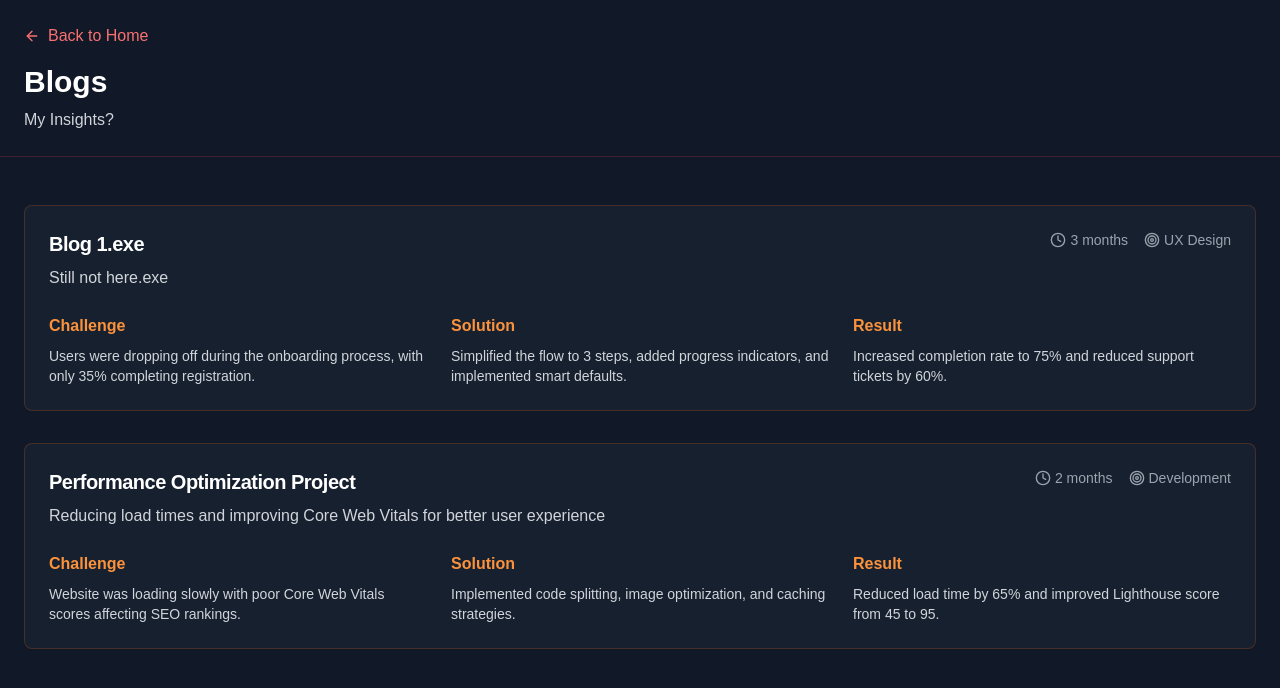
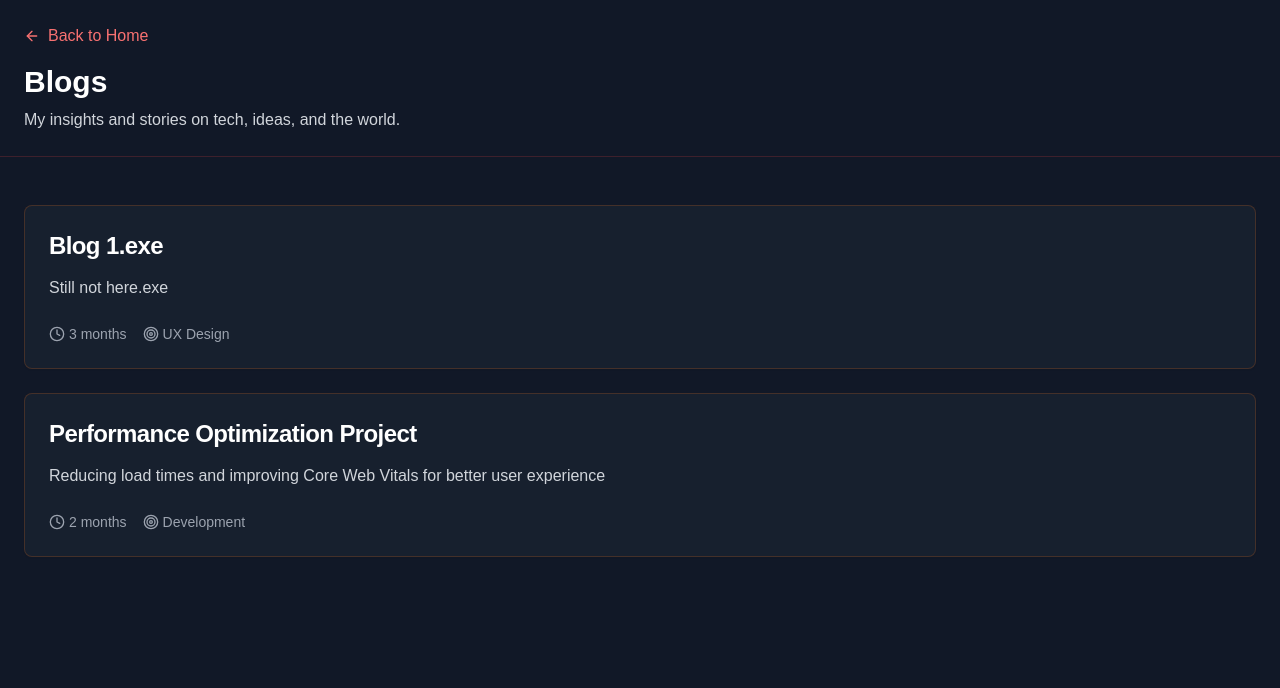
Before and after one commit to thecahintosh/portfolio-website, a Next.js app: page /case-studies in a window 1280 px wide. Shown: the top 688 px of the page. Built offline with nearby package versions, Linux system fonts and the light colour scheme.

Commit message:
Update page.tsx

```diff
--- a/app/case-studies/page.tsx
+++ b/app/case-studies/page.tsx
@@ -3,8 +3,8 @@ import { Card, CardContent, CardDescription, CardHeader, CardTitle } from "@/com
 import { ArrowLeft, Clock, Target } from "lucide-react"
 import { getCaseStudies } from "@/lib/data"
 
-export default async function CaseStudiesPage() {
-  const caseStudies = await getCaseStudies()
+export default async function BlogPage() {
+  const blogs = await getCaseStudies()
 
   return (
     <div className="min-h-screen bg-gray-900 text-white">
@@ -15,48 +15,30 @@ export default async function CaseStudiesPage() {
             Back to Home
           </Link>
           <h1 className="text-3xl font-bold">Blogs</h1>
-          <p className="text-gray-300 mt-2">My Insights?</p>
+          <p className="text-gray-300 mt-2">My insights and stories on tech, ideas, and the world.</p>
         </div>
       </header>
 
       <main className="container mx-auto px-6 py-12">
-        <div className="space-y-8">
-          {caseStudies.map((study) => (
+        <div className="space-y-6">
+          {blogs.map((blog) => (
             <Card
-              key={study.id}
+              key={blog.id}
               className="bg-gray-800/50 border border-orange-500/20 hover:border-orange-500/40 transition-all duration-300"
             >
               <CardHeader>
-                <div className="flex justify-between items-start">
-                  <div>
-                    <CardTitle className="text-white text-xl mb-2">{study.title}</CardTitle>
-                    <CardDescription className="text-gray-300 text-base">{study.description}</CardDescription>
-                  </div>
-                  <div className="flex items-center space-x-4 text-sm text-gray-400">
-                    <div className="flex items-center">
-                      <Clock className="w-4 h-4 mr-1" />
-                      {study.duration}
-                    </div>
-                    <div className="flex items-center">
-                      <Target className="w-4 h-4 mr-1" />
-                      {study.category}
-                    </div>
-                  </div>
-                </div>
+                <CardTitle className="text-white text-2xl mb-2">{blog.title}</CardTitle>
+                <CardDescription className="text-gray-300 text-base">{blog.description}</CardDescription>
               </CardHeader>
               <CardContent>
-                <div className="grid md:grid-cols-3 gap-6">
-                  <div>
-                    <h4 className="font-semibold text-orange-400 mb-2">Challenge</h4>
-                    <p className="text-gray-300 text-sm">{study.challenge}</p>
+                <div className="flex flex-wrap items-center gap-4 text-sm text-gray-400">
+                  <div className="flex items-center">
+                    <Clock className="w-4 h-4 mr-1" />
+                    {blog.duration}
                   </div>
-                  <div>
-                    <h4 className="font-semibold text-orange-400 mb-2">Solution</h4>
-                    <p className="text-gray-300 text-sm">{study.solution}</p>
-                  </div>
-                  <div>
-                    <h4 className="font-semibold text-orange-400 mb-2">Result</h4>
-                    <p className="text-gray-300 text-sm">{study.result}</p>
+                  <div className="flex items-center">
+                    <Target className="w-4 h-4 mr-1" />
+                    {blog.category}
                   </div>
                 </div>
               </CardContent>
```
